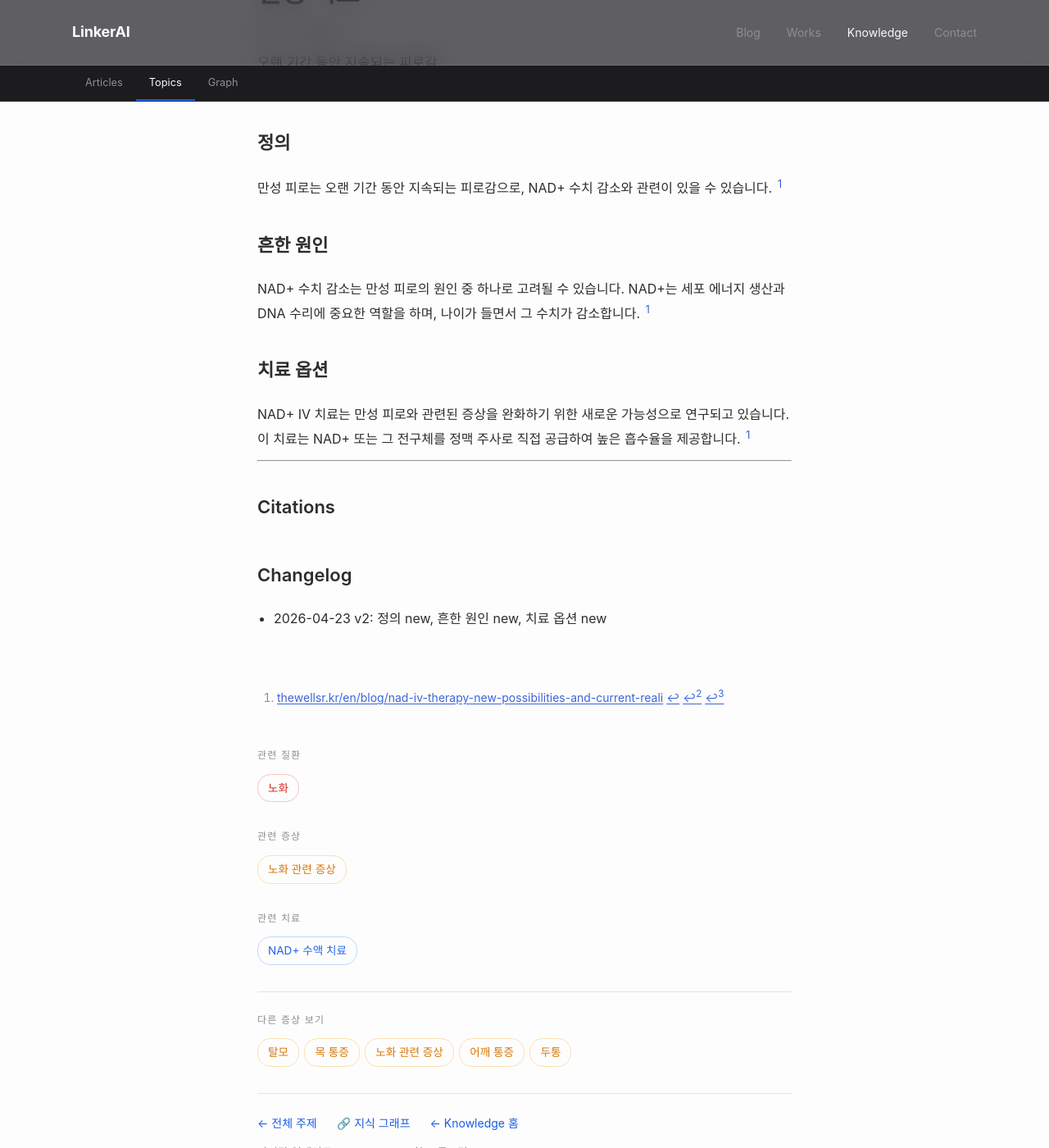
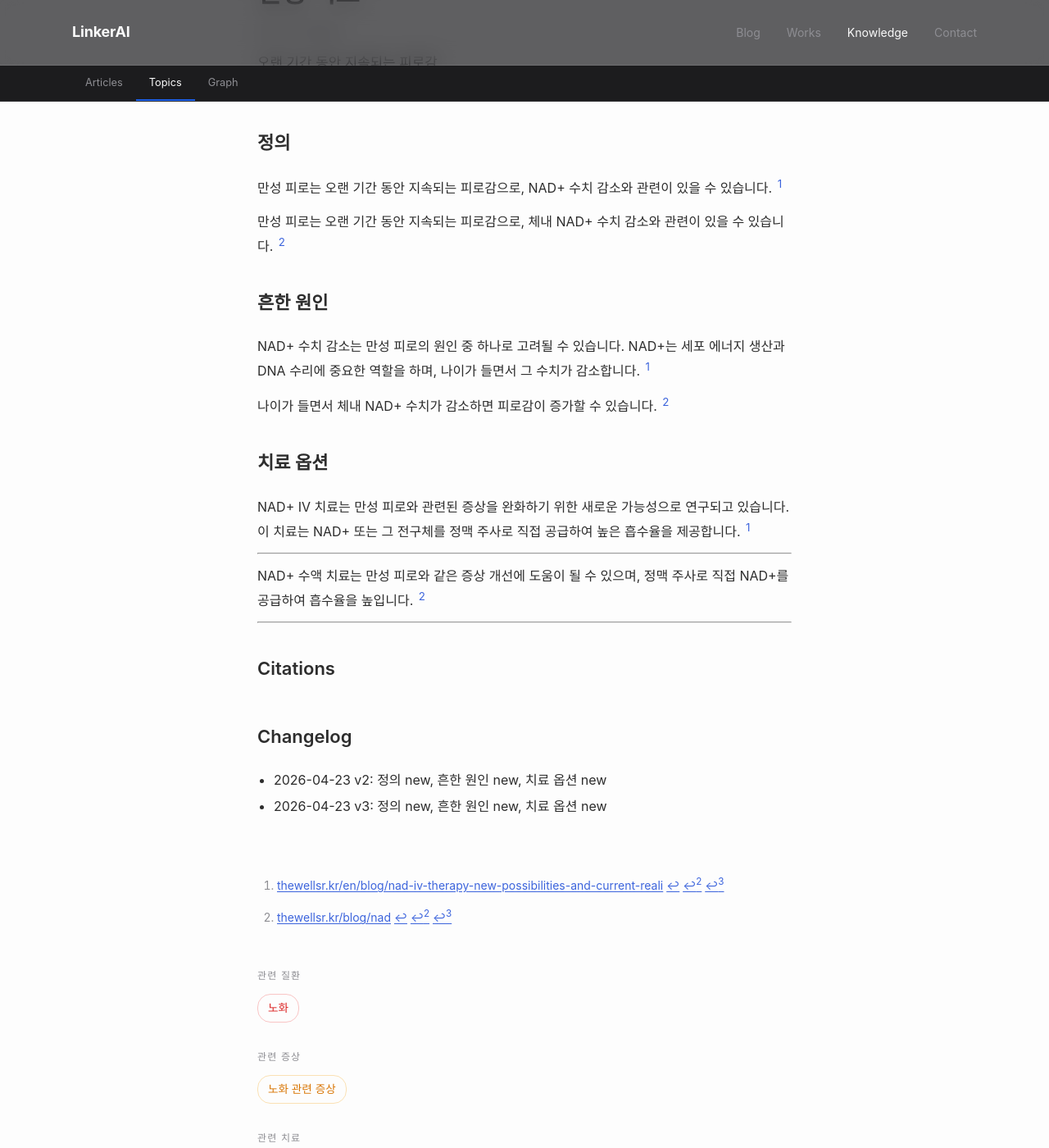
Before and after one commit to feelharmony/linkare-medical-knowledge, a Jekyll site: the page built from symptoms/chronic-fatigue.md, in a window 1280 px wide and 1400 px high, scrolled down 282 px. Shown: the whole window at 82% size. Built offline with Jekyll 4.4.1, drawn with Linux system fonts in a browser that asks for light colours; some web fonts are replaced; some of the changed text lies outside the part shown.

Commit message:
update entity: 만성 피로 (chronic-fatigue)

```diff
--- a/symptoms/chronic-fatigue.md
+++ b/symptoms/chronic-fatigue.md
@@ -7,17 +7,25 @@ title: 만성 피로
 description: 오랜 기간 동안 지속되는 피로감
 title_en: chronic fatigue
 last_reviewed: '2026-04-23'
-source_count: 0
-version: 2
+source_count: 2
+version: 3
 ---
 ## 정의
 만성 피로는 오랜 기간 동안 지속되는 피로감으로, NAD+ 수치 감소와 관련이 있을 수 있습니다. [^1]
 
+만성 피로는 오랜 기간 동안 지속되는 피로감으로, 체내 NAD+ 수치 감소와 관련이 있을 수 있습니다. [^2]
+
 ## 흔한 원인
 NAD+ 수치 감소는 만성 피로의 원인 중 하나로 고려될 수 있습니다. NAD+는 세포 에너지 생산과 DNA 수리에 중요한 역할을 하며, 나이가 들면서 그 수치가 감소합니다. [^1]
 
+나이가 들면서 체내 NAD+ 수치가 감소하면 피로감이 증가할 수 있습니다. [^2]
+
 ## 치료 옵션
 NAD+ IV 치료는 만성 피로와 관련된 증상을 완화하기 위한 새로운 가능성으로 연구되고 있습니다. 이 치료는 NAD+ 또는 그 전구체를 정맥 주사로 직접 공급하여 높은 흡수율을 제공합니다. [^1]
+
+---
+
+NAD+ 수액 치료는 만성 피로와 같은 증상 개선에 도움이 될 수 있으며, 정맥 주사로 직접 NAD+를 공급하여 흡수율을 높입니다. [^2]
 
 ---
 
@@ -27,3 +35,4 @@ NAD+ IV 치료는 만성 피로와 관련된 증상을 완화하기 위한 새
 
 ## Changelog
 - 2026-04-23 v2: 정의 new, 흔한 원인 new, 치료 옵션 new
+- 2026-04-23 v3: 정의 new, 흔한 원인 new, 치료 옵션 new
```
